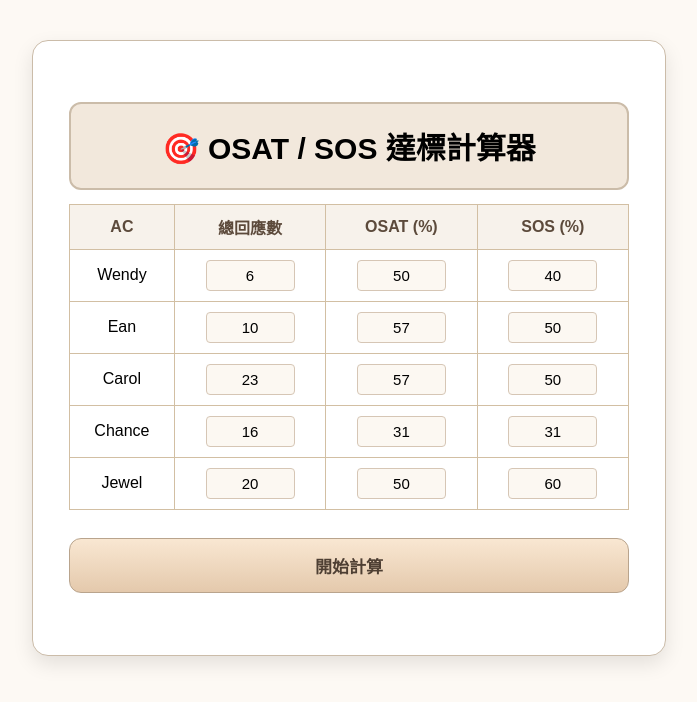
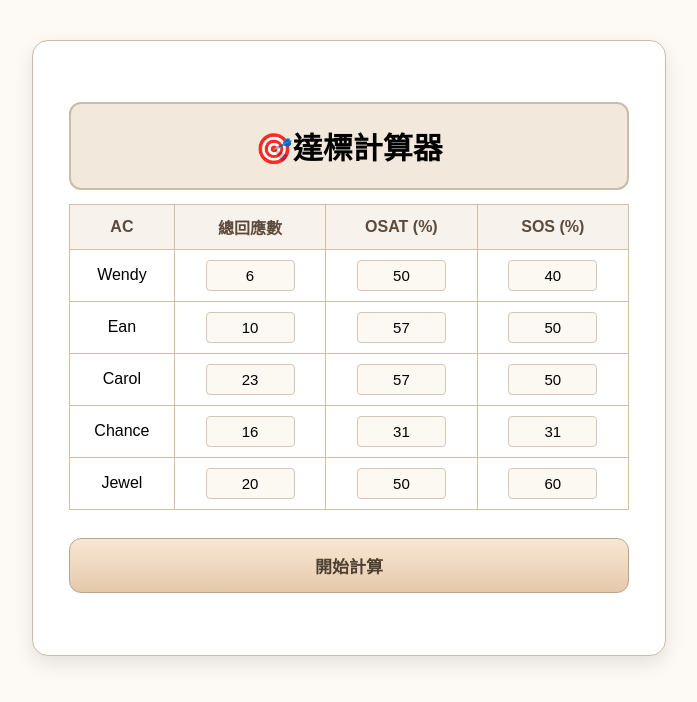
Before and after one commit to gooe50122-collab/weee, a plain HTML site: page index.html in a window 1280 px wide. Shown: the whole page, without its empty margins (291-988 px from the left). Drawn offline with Linux system fonts and the light colour scheme.

Commit message:
Update index.html

```diff
--- a/index.html
+++ b/index.html
@@ -97,7 +97,7 @@
 </head>
 <body>
   <div class="container">
-    <h2>🎯 OSAT / SOS 達標計算器</h2>
+    <h2>🎯達標計算器</h2>
     <table id="inputTable">
       <tr>
         <th>AC</th>
```
